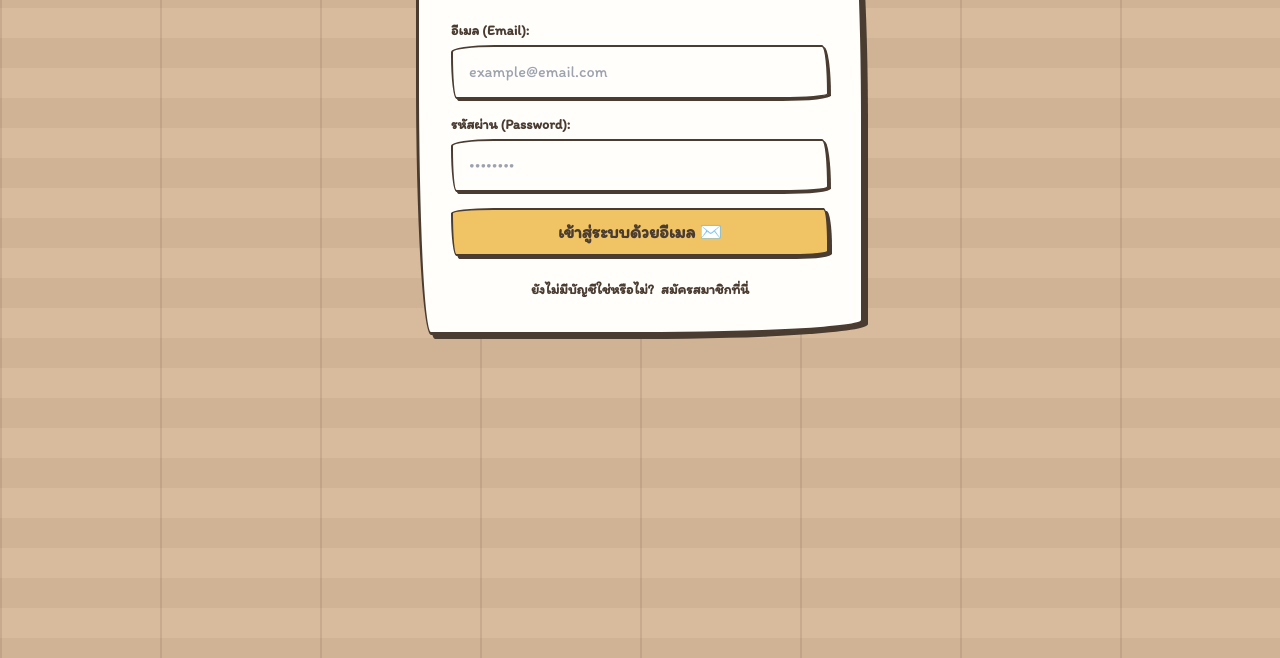
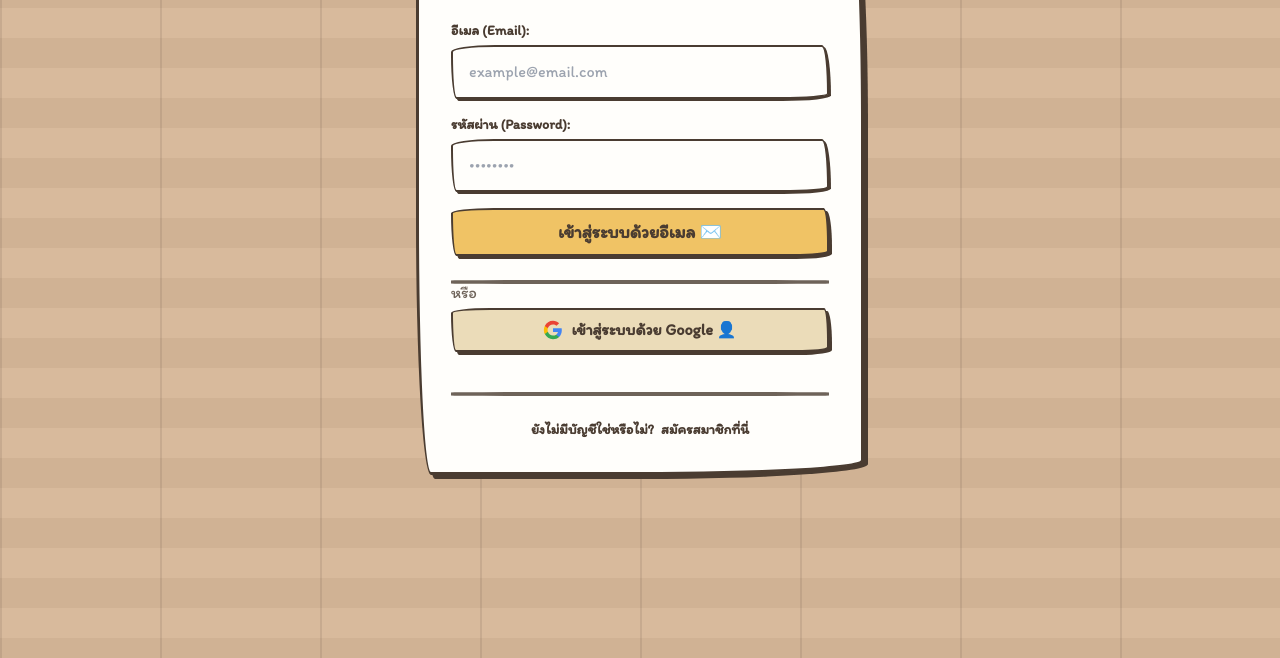
Before and after one commit to NathanKunsan/MyFestival_Project, a website built with Vite: page html/login.html in a window 1280 px wide. Shown: the part 142-800 px from the top of the page. Built offline with nearby package versions, Linux system fonts and the light colour scheme.

Commit message:
Update login.html

```diff
--- a/html/login.html
+++ b/html/login.html
@@ -35,9 +35,21 @@
         </button>
       </form>
 
+      <div class="sketch-divider my-4">หรือ</div>
 
+      <button type="button" id="btn-google-login" class="sketch-btn btn-cream w-full py-2.5 text-base flex items-center justify-center gap-2 mb-4">
+        <svg class="w-5 h-5" viewBox="0 0 24 24" fill="none" xmlns="http://www.w3.org/2000/svg">
+          <path d="M22.56 12.25c0-.78-.07-1.53-.2-2.25H12v4.26h5.92c-.26 1.37-1.04 2.53-2.21 3.31v2.77h3.57c2.08-1.92 3.28-4.74 3.28-8.09z" fill="#4285F4"/>
+          <path d="M12 23c2.97 0 5.46-.98 7.28-2.66l-3.57-2.77c-.98.66-2.23 1.06-3.71 1.06-2.86 0-5.29-1.93-6.16-4.53H2.18v2.84C3.99 20.53 7.7 23 12 23z" fill="#34A853"/>
+          <path d="M5.84 14.09c-.22-.66-.35-1.36-.35-2.09s.13-1.43.35-2.09V7.06H2.18C1.43 8.55 1 10.22 1 12s.43 3.45 1.18 4.94l2.85-2.22.81-.63z" fill="#FBBC05"/>
+          <path d="M12 5.38c1.62 0 3.06.56 4.21 1.64l3.15-3.15C17.45 2.09 14.97 1 12 1 7.7 1 3.99 3.47 2.18 7.06l3.66 2.84c.87-2.6 3.3-4.52 6.16-4.52z" fill="#EA4335"/>
+        </svg>
+        เข้าสู่ระบบด้วย Google 👤
+      </button>
 
-      <div class="text-center mt-6 text-sm font-bold">
+      <div class="sketch-divider"></div>
+
+      <div class="text-center text-sm font-bold">
         <span class="text-pencil-light">ยังไม่มีบัญชีใช่หรือไม่?</span>
         <a href="/register" class="text-wood-orange hover:underline ml-1">สมัครสมาชิกที่นี่</a>
       </div>
```
